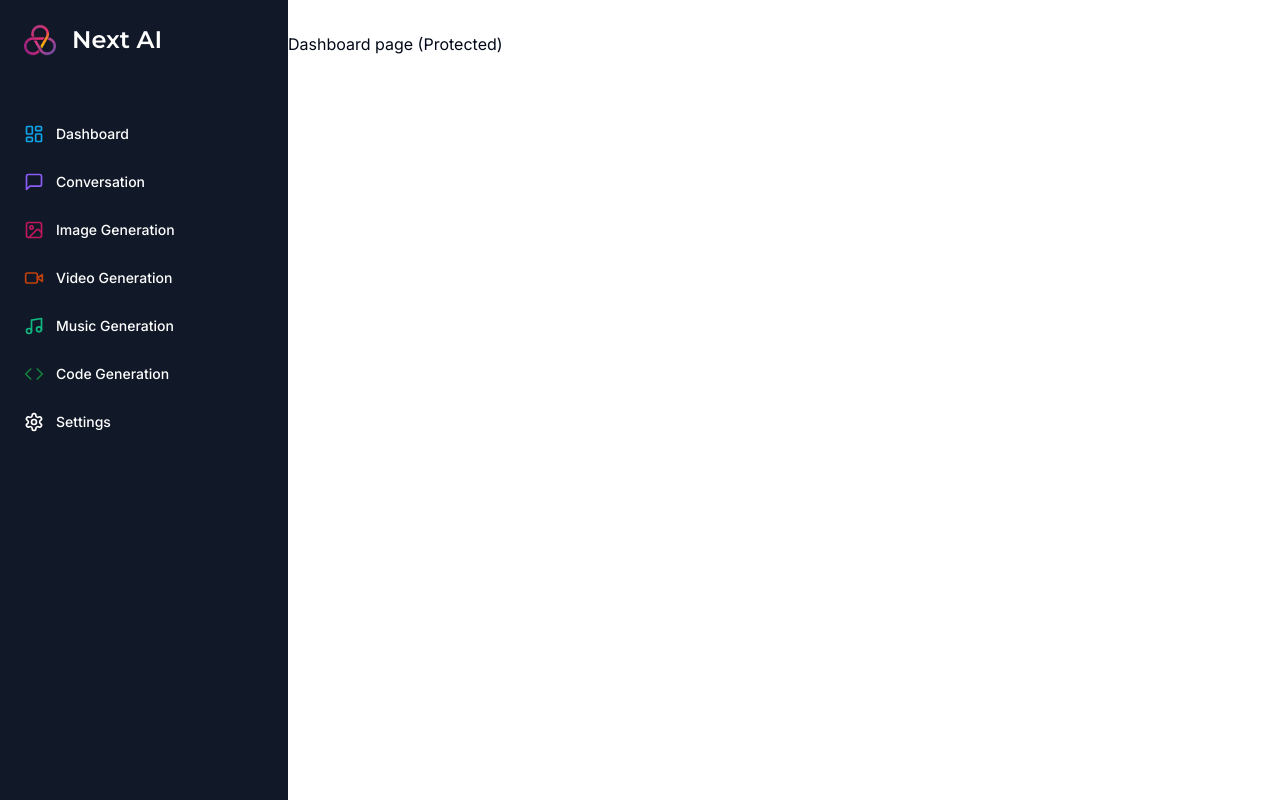
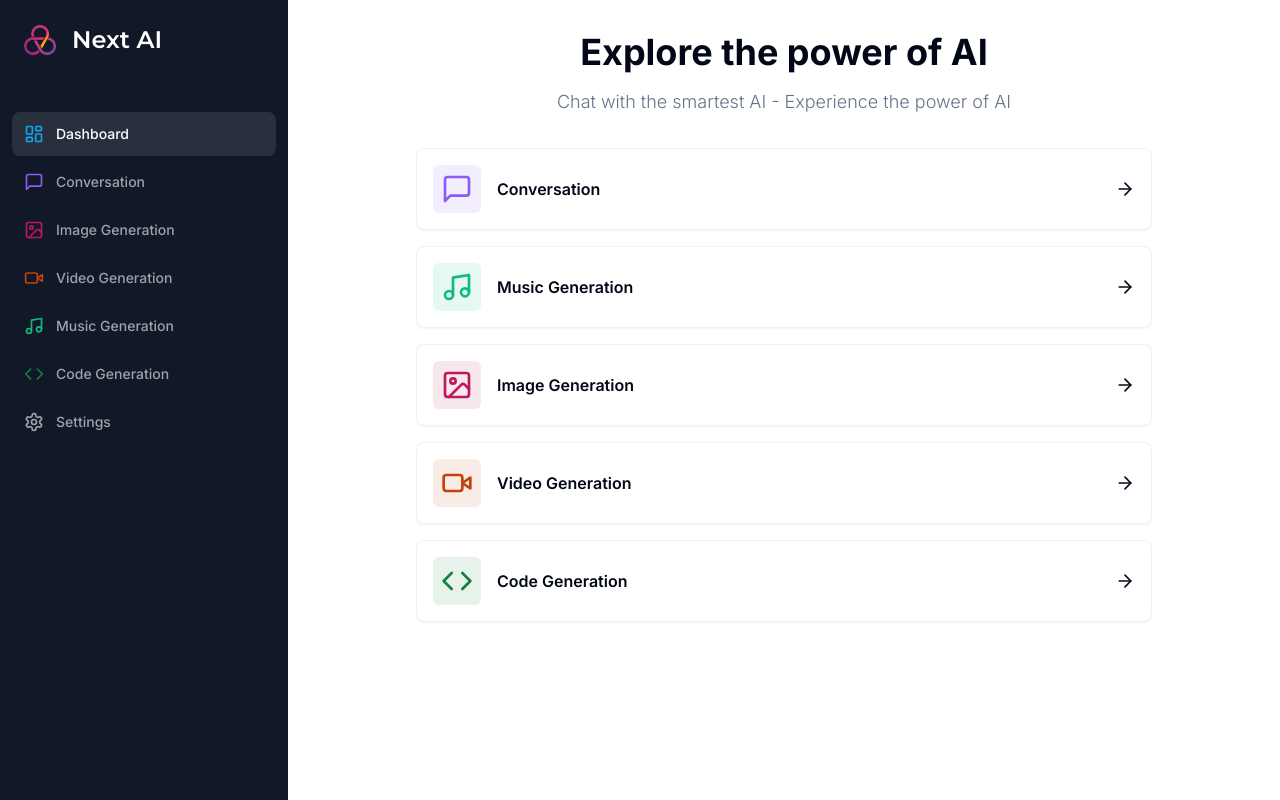
Before and after one commit to rehankhan21/next-SaaS-AI, a Next.js app: page /dashboard in a window 1280 px wide. Built offline with nearby package versions, Linux system fonts and the light colour scheme.

Commit message:
updated dashboard component

```diff
--- a/app/(dashboard)/(routes)/dashboard/page.tsx
+++ b/app/(dashboard)/(routes)/dashboard/page.tsx
@@ -1,8 +1,92 @@
+"use client"
+
+import {
+  ArrowRight,
+  MessageSquare,
+  ImageIcon,
+  VideoIcon,
+  Music,
+  Code,
+} from "lucide-react"
+import { useRouter } from "next/navigation"
+
+import { Card } from "@/components/ui/card"
+import { cn } from "@/lib/utils"
+
+const tools = [
+  {
+    label: "Conversation",
+    icon: MessageSquare,
+    color: "text-violet-500",
+    bgColor: "bg-violet-500/10",
+    href: "/conversation"
+  },
+  {
+    label: "Music Generation",
+    icon: Music,
+    color: "text-emerald-500",
+    bgColor: "bg-emerald-500/10",
+    href: "/music"
+  },
+  {
+    label: "Image Generation",
+    icon: ImageIcon,
+    color: "text-pink-700",
+    bgColor: "bg-pink-700/10",
+    href: "/image"
+  },
+  {
+    label: "Video Generation",
+    icon: VideoIcon,
+    color: "text-orange-700",
+    bgColor: "bg-orange-700/10",
+    href: "/video"
+  },
+  {
+    label: "Code Generation",
+    icon: Code,
+    color: "text-green-700",
+    bgColor: "bg-green-700/10",
+    href: "/code"
+  },
+]
+
 export default function DashboardPage() {
+  const router = useRouter();
+
   return (
     <div>
-        <p>Dashboard page (Protected)</p>
+        <div className=" mb-8 space-y-4">
+          <h2 className=" text-2xl md:text-4xl font-bold text-center">
+            Explore the power of AI
+          </h2>
+          <p className=" text-muted-foreground font-light text-sm md:text-lg text-center">
+            Chat with the smartest AI - Experience the power of AI
+          </p>
+        </div>
+        <div className=" px-4 md:px-20 lg:px-32 space-y-4">
+          {tools.map((tool) => (
+            <Card
+              onClick={() => router.push(tool.href)}
+              key={tool.href}
+              className=" p-4 border-black/5 flex items-center
+              justify-between hover:shadow-md transition
+              cursor-pointer"
+            >
+              <div className=" flex items-center gap-x-4">
+                <div className={cn("p-2 w-fit rounded-md", tool.bgColor)}>
+                  <tool.icon className={cn(" w-8 h-8", tool.color)} />
+                </div>
+                <div className=" font-semibold">
+                  {tool.label}
+                </div>
+              </div>
+              <div>
+                <ArrowRight className=" w-5 h-5"/>
+              </div>
+            </Card>
+          ))}
+        </div>
     </div>
-
   )
 }
--- a/components/Mobile-Sidebar.tsx
+++ b/components/Mobile-Sidebar.tsx
@@ -5,8 +5,19 @@
 import { Button } from "./ui/button";
 import { Sheet, SheetContent, SheetTrigger } from "./ui/sheet";
 import Sidebar from "./Sidebar";
+import { useEffect, useState } from "react";
 
 const MobileSidebar = () => {
+    const [isMounted, setIsMounted] = useState(false)
+
+    useEffect(() => {
+        setIsMounted(true);
+    }, []);
+
+    if (!isMounted) {
+        return null
+    }
+
     return (
         <Sheet>
             <SheetTrigger>
--- a/components/Sidebar.tsx
+++ b/components/Sidebar.tsx
@@ -4,6 +4,7 @@
 import Image from "next/image";
 import { Montserrat } from "next/font/google";
 import { LayoutDashboard, MessageSquare, ImageIcon, VideoIcon, Music, Code, Settings } from "lucide-react"
+import { usePathname } from 'next/navigation';
 
 // cn is a combination of clsx and tw-merge
 // it overrides any classnames already there and can be dynamically inputed
@@ -56,6 +57,8 @@
 ];
 
 const Sidebar = () => {
+    const pathname = usePathname();
+
     return (
         <div className=" space-y-4 py-4 flex flex-col h-full bg-[#111827] text-white">
             <div className=" px-3 py-2 flex-1">
@@ -72,8 +75,10 @@
                         <Link
                             href={route.href}
                             key={route.href}
-                            className=" text-sm group flex p-3 w-full justify-start font-medium cursor-pointer hover:text-white hover:bg-white/10 rounded-lg transition"
-                        >
+                            className={cn(
+                                " text-sm group flex p-3 w-full justify-start font-medium cursor-pointer hover:text-white hover:bg-white/10 rounded-lg transition",
+                                pathname === route.href ? "text-white bg-white/10" : "text-zinc-400")}
+                            >
                             <div className=" flex items-center flex-1">
                                 <route.icon className={cn(" h-5 w-5 mr-3", route.color)} />
                                 {route.label}
--- /dev/null
+++ b/components/ui/card.tsx
@@ -0,0 +1,79 @@
+import * as React from "react"
+
+import { cn } from "@/lib/utils"
+
+const Card = React.forwardRef<
+  HTMLDivElement,
+  React.HTMLAttributes<HTMLDivElement>
+>(({ className, ...props }, ref) => (
+  <div
+    ref={ref}
+    className={cn(
+      "rounded-lg border bg-card text-card-foreground shadow-sm",
+      className
+    )}
+    {...props}
+  />
+))
+Card.displayName = "Card"
+
+const CardHeader = React.forwardRef<
+  HTMLDivElement,
+  React.HTMLAttributes<HTMLDivElement>
+>(({ className, ...props }, ref) => (
+  <div
+    ref={ref}
+    className={cn("flex flex-col space-y-1.5 p-6", className)}
+    {...props}
+  />
+))
+CardHeader.displayName = "CardHeader"
+
+const CardTitle = React.forwardRef<
+  HTMLParagraphElement,
+  React.HTMLAttributes<HTMLHeadingElement>
+>(({ className, ...props }, ref) => (
+  <h3
+    ref={ref}
+    className={cn(
+      "text-2xl font-semibold leading-none tracking-tight",
+      className
+    )}
+    {...props}
+  />
+))
+CardTitle.displayName = "CardTitle"
+
+const CardDescription = React.forwardRef<
+  HTMLParagraphElement,
+  React.HTMLAttributes<HTMLParagraphElement>
+>(({ className, ...props }, ref) => (
+  <p
+    ref={ref}
+    className={cn("text-sm text-muted-foreground", className)}
+    {...props}
+  />
+))
+CardDescription.displayName = "CardDescription"
+
+const CardContent = React.forwardRef<
+  HTMLDivElement,
+  React.HTMLAttributes<HTMLDivElement>
+>(({ className, ...props }, ref) => (
+  <div ref={ref} className={cn("p-6 pt-0", className)} {...props} />
+))
+CardContent.displayName = "CardContent"
+
+const CardFooter = React.forwardRef<
+  HTMLDivElement,
+  React.HTMLAttributes<HTMLDivElement>
+>(({ className, ...props }, ref) => (
+  <div
+    ref={ref}
+    className={cn("flex items-center p-6 pt-0", className)}
+    {...props}
+  />
+))
+CardFooter.displayName = "CardFooter"
+
+export { Card, CardHeader, CardFooter, CardTitle, CardDescription, CardContent }
```
